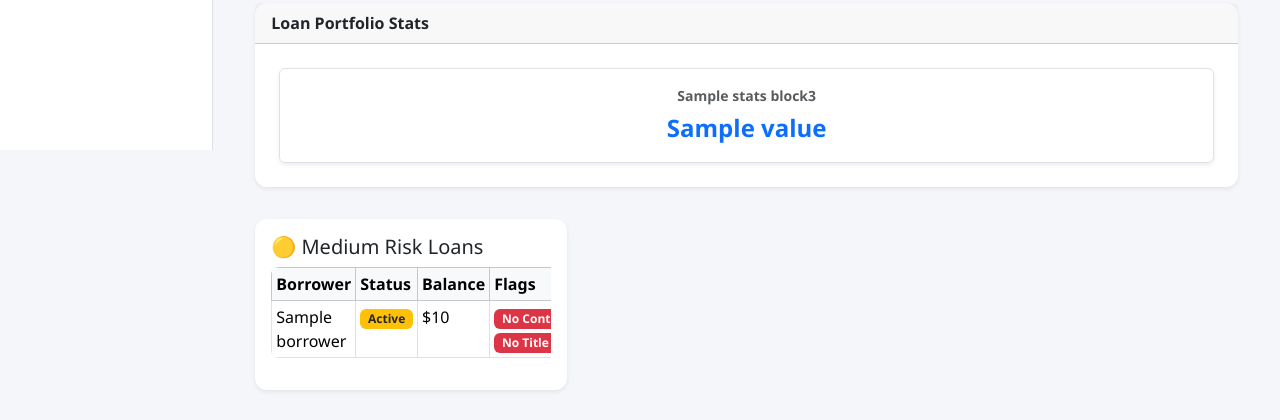
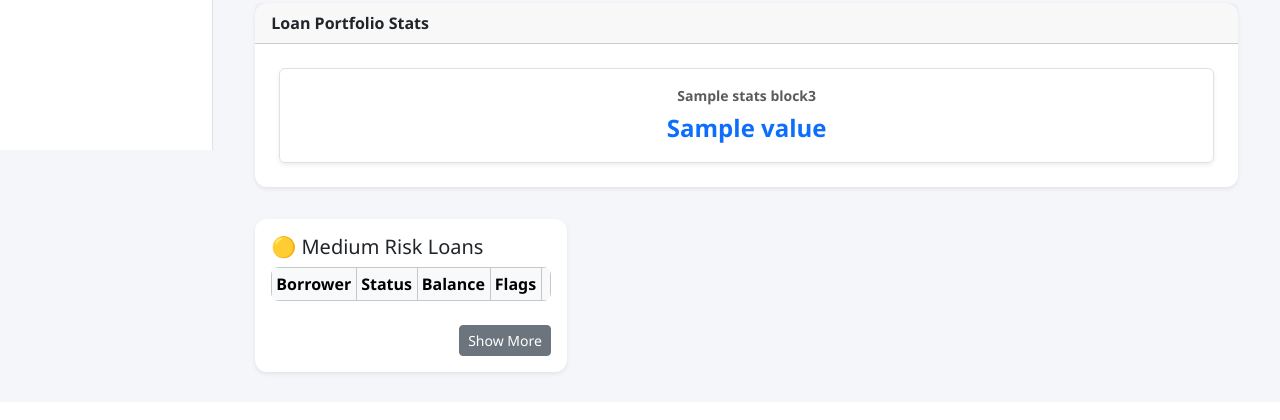
Before and after one commit to asakg/samxtrack, a Flask app: template app/templates/dashboard.html in a window 1280 px wide. Shown: the part 650-1070 px from the top of the page. After the commit the page ends 1027 px from the top, so only its background shows below. Run offline with Flask 3, Linux system fonts and the light colour scheme; the template is opened without the code that fills it: most values are stand-ins (such as "Sample title", 1, 10 or a date in 2020); lists and menus that the app fills with data are empty.

Commit message:
adding stats block4

```diff
--- a/app/routes/dashboard.py
+++ b/app/routes/dashboard.py
@@ -84,7 +84,8 @@ def dashboard_home():
     "No Contract / Title": stats["unsecured_loans"],
     "% Paid Off": f"{stats['percent_paid_off']}%"
     }
-    medium_risk_df = df[df["Risk Level"] == "Medium"]
+    medium_risk_df = df[
+    (df["Risk Level"] == "Medium") & (df["Status"].str.lower() != "finished")]
 
     return render_template(
         "dashboard.html",
--- a/app/templates/dashboardblocks/block4_medium_risk.html
+++ b/app/templates/dashboardblocks/block4_medium_risk.html
@@ -15,50 +15,85 @@
                             <th></th>
                         </tr>
                     </thead>
-                    <tbody>
-                        {% for row in medium_risk_rows %}
+                    <tbody id="mediumRiskBody">
+                        <!-- JS will populate rows -->
+                    </tbody>
+                </table>
+            </div>
+
+            <!-- Show More / Less Button -->
+            <div class="text-end mt-2">
+                <button class="btn btn-sm btn-secondary" id="toggleMore">Show More</button>
+            </div>
+        </div>
+    </div>
+</div>
+
+<!-- JS Logic -->
+<script>
+    const fullRows = JSON.parse('{{ medium_risk_rows | tojson | safe }}');
+    const tableBody = document.getElementById("mediumRiskBody");
+    const toggleBtn = document.getElementById("toggleMore");
+    let showingAll = false;
+
+    // Filter out rows with "Finished" status
+    const filteredRows = fullRows.filter(row => row.Status !== "Finished");
+
+    function renderRow(row, index) {
+        const balance = parseFloat(row["Principal Balance"] || 0).toLocaleString();
+        const badges = [
+            row["Has Contract"] ? "" : '<span class="badge bg-danger">No Contract</span>',
+            row["Has Title"] ? "" : '<span class="badge bg-danger">No Title</span>'
+        ].join(' ');
+
+        return `
             <tr>
-                            <td>{{ row["Borrower"] }}</td>
-                            <td><span class="badge bg-warning text-dark">{{ row["Status"] }}</span></td>
-                            <td>${{ "{:,}".format(row["Principal Balance"]) }}</td>
+                <td>${row.Borrower}</td>
+                <td><span class="badge bg-warning text-dark">${row.Status}</span></td>
+                <td>$${balance}</td>
+                <td>${badges}</td>
                 <td>
-                                {% if row["Contract"] != '✔' %}<span class="badge bg-danger">No Contract</span> {% endif %}
-                                {% if row["Title Ownership"] != '✔' %}<span class="badge bg-danger">No Title</span> {% endif %}
-                            </td>
-                            <td>
-                                <button class="btn btn-sm btn-outline-primary" data-bs-toggle="modal" data-bs-target="#loanModal{{ loop.index }}">Details</button>
+                    <button class="btn btn-sm btn-outline-primary" data-bs-toggle="modal" data-bs-target="#loanModal${index}">Details</button>
                 </td>
             </tr>
 
-                        <!-- Modal View per Borrower -->
-                        <div class="modal fade" id="loanModal{{ loop.index }}" tabindex="-1">
+            <!-- Modal -->
+            <div class="modal fade" id="loanModal${index}" tabindex="-1">
                 <div class="modal-dialog modal-dialog-centered">
                     <div class="modal-content">
                         <div class="modal-header">
-                                        <h5 class="modal-title">Loan Details - {{ row["Borrower"] }}</h5>
-                                        <button type="button" class="btn-close" data-bs-dismiss="modal" aria-label="Close"></button>
+                            <h5 class="modal-title">Loan Details - ${row.Borrower}</h5>
+                            <button type="button" class="btn-close" data-bs-dismiss="modal"></button>
                         </div>
                         <div class="modal-body">
                             <ul class="list-group">
-                                            <li class="list-group-item"><strong>Status:</strong> {{ row["Status"] }}</li>
-                                            <li class="list-group-item"><strong>Balance:</strong> ${{ "{:,}".format(row["Principal Balance"]) }}</li>
-                                            <li class="list-group-item"><strong>Last Week Collected:</strong> {{ row["Last W Collected"] }}</li>
-                                            <li class="list-group-item"><strong>Title:</strong> {{ row["Title Ownership"] }}</li>
-                                            <li class="list-group-item"><strong>Contract:</strong> {{ row["Contract"] }}</li>
-                                            <li class="list-group-item"><strong>Guarantor:</strong> {{ row["Guarantor"] }}</li>
-                                            <li class="list-group-item"><strong>Next Payment:</strong> ${{ row["Next Payment Amount"] }}</li>
-                                            <li class="list-group-item"><strong>Payment Date:</strong> {{ row["Payment Date"] }}</li>
+                                <li class="list-group-item"><strong>Status:</strong> ${row.Status}</li>
+                                <li class="list-group-item"><strong>Balance:</strong> $${balance}</li>
+                                <li class="list-group-item"><strong>Last Week Collected:</strong> ${row.LastWCollected}</li>
+                                <li class="list-group-item"><strong>Title:</strong> ${row.HasTitle ? '✔' : '✘'}</li>
+                                <li class="list-group-item"><strong>Contract:</strong> ${row.HasContract ? '✔' : '✘'}</li>
+                                <li class="list-group-item"><strong>Guarantor:</strong> ${row.Guarantor || '—'}</li>
+                                <li class="list-group-item"><strong>Next Payment:</strong> $${parseFloat(row.NextPayment || 0).toLocaleString()}</li>
+                                <li class="list-group-item"><strong>Payment Date:</strong> ${row.PaymentDate}</li>
                             </ul>
                         </div>
                     </div>
                 </div>
             </div>
+        `;
+    }
 
-                        {% endfor %}
-                    </tbody>
-                </table>
-            </div>
+    function renderTable(showAll) {
+        const rowsToRender = showAll ? filteredRows : filteredRows.slice(0, 5);
+        tableBody.innerHTML = rowsToRender.map(renderRow).join('');
+    }
 
-        </div>
-    </div>
-</div>
+    // Initial render
+    renderTable(false);
+
+    toggleBtn.onclick = () => {
+        showingAll = !showingAll;
+        renderTable(showingAll);
+        toggleBtn.innerText = showingAll ? "Show Less" : "Show More";
+    };
+</script>
```
Lines whose indentation alone changed are shown as unchanged.
